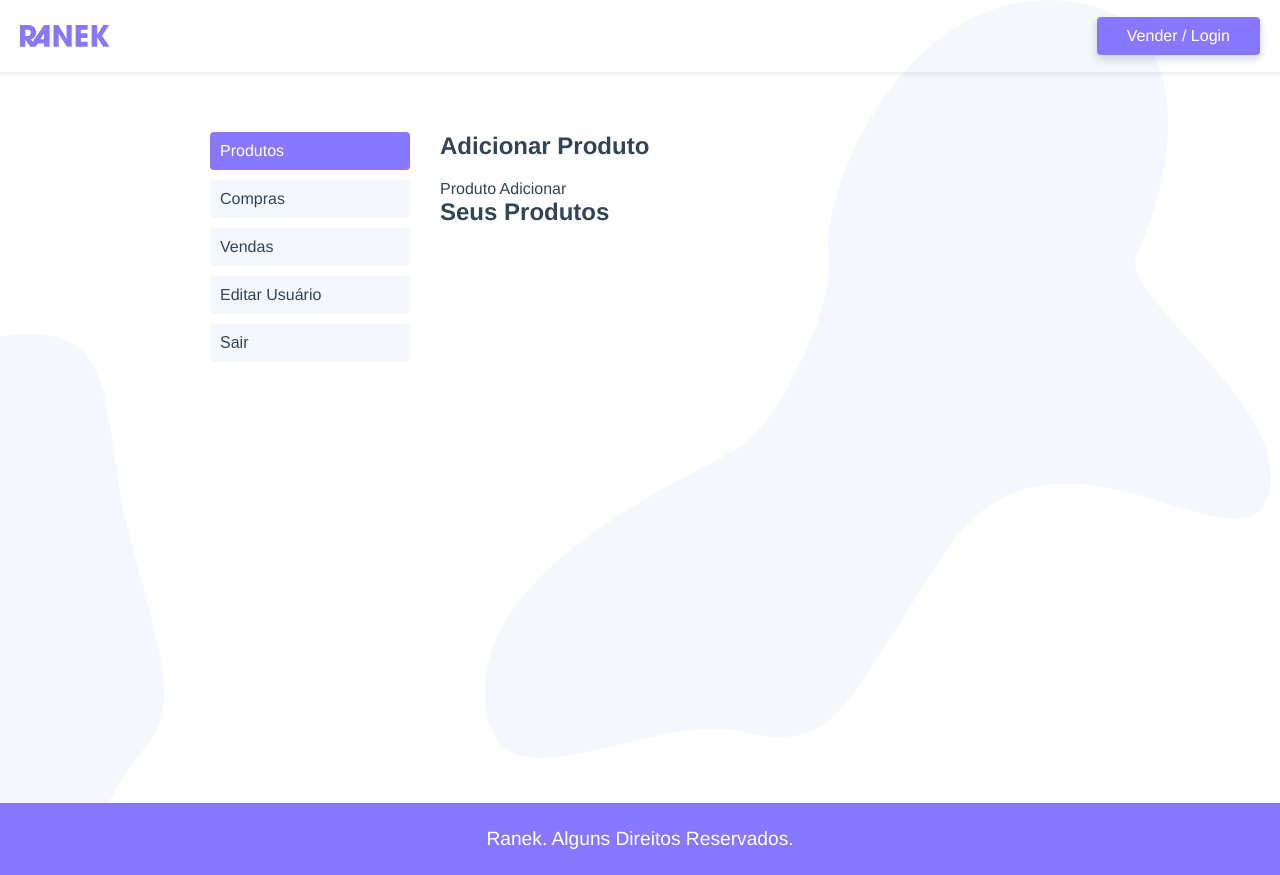
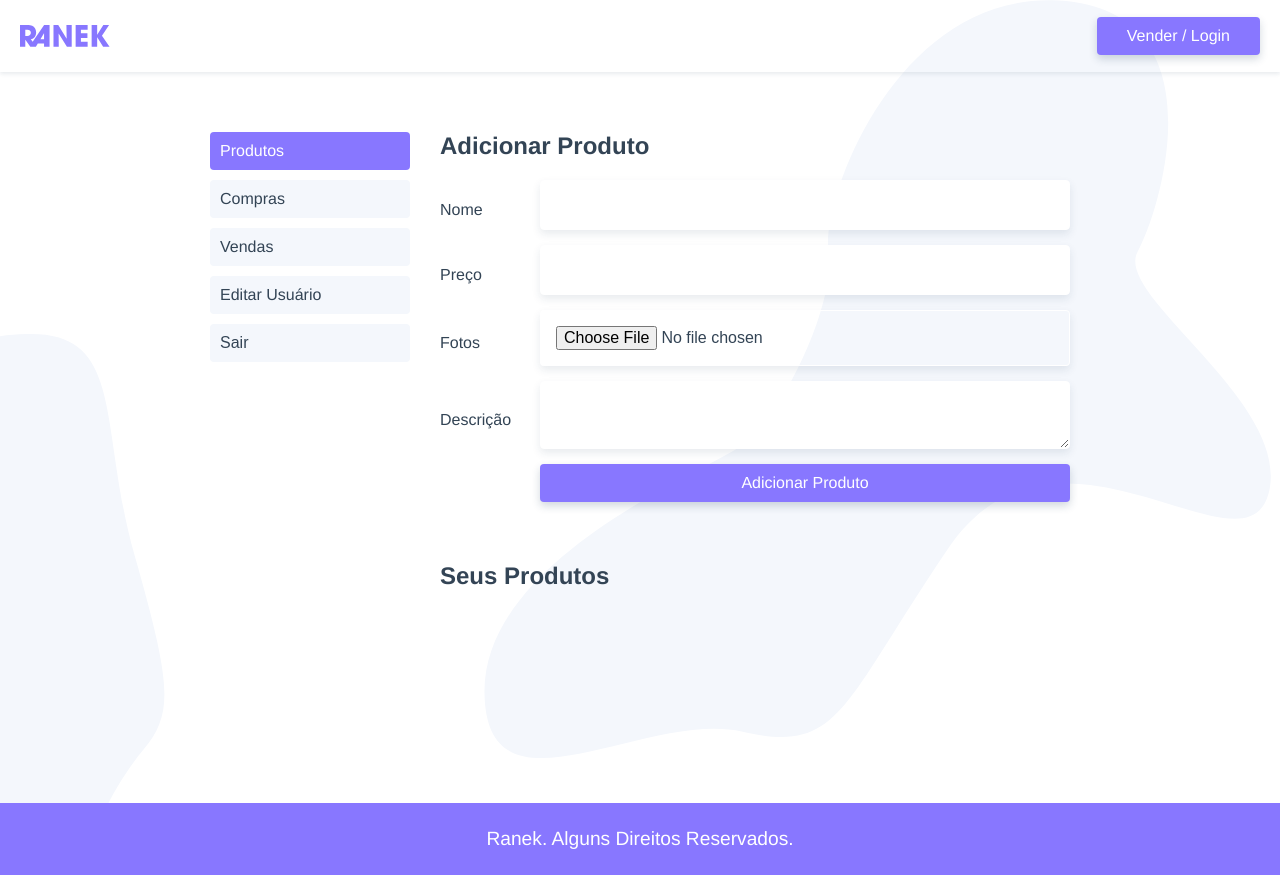
Before and after one commit to thicsilva/ranek, a Vue app: page /usuario/ in a window 1280 px wide. Built offline with nearby package versions, Linux system fonts and the light colour scheme.

Commit message:
Feito toda a manutenção dos produtos

```diff
--- a/src/components/ProdutoAdicionar.vue
+++ b/src/components/ProdutoAdicionar.vue
@@ -1,12 +1,78 @@
 <template>
-  <p>Produto Adicionar</p>
+  <form class="adicionar-produto">
+    <label for="nome">Nome</label>
+    <input
+      type="text"
+      name="nome"
+      id="nome"
+      v-model="produto.nome"
+    >
+    <label for="preco">Preço</label>
+    <input
+      type="text"
+      name="number"
+      id="preco"
+      v-model="produto.preco"
+    >
+    <label for="fotos">Fotos</label>
+    <input
+      type="file"
+      name="fotos"
+      id="fotos"
+      ref="fotos"
+    >
+    <label for="descricao">Descrição</label>
+    <textarea
+      name="descricao"
+      id="descricao"
+      v-model="produto.descricao"
+    ></textarea>
+    <button
+      type="submit"
+      class="btn"
+      @click.prevent="adicionarProduto"
+    >Adicionar Produto</button>
+  </form>
 </template>
 
 <script>
+import { api } from '@/services.js';
 export default {
-  name: "ProdutoAdicionar"
+  name: "ProdutoAdicionar",
+  data () {
+    return {
+      produto: {
+        nome: "",
+        preco: "",
+        descricao: "",
+        fotos: null,
+        usuario_id: "",
+      }
+    }
+  },
+  methods: {
+    formatarProduto () {
+      this.produto.usuario_id = this.$store.state.usuario.id;
+    },
+    adicionarProduto () {
+      this.formatarProduto();
+      api.post("/produto", this.produto).then(() => {
+        this.$store.dispatch("getUsuarioProdutos");
+      });
+    },
+
+  },
 }
 </script>
 
-<style>
+<style scoped>
+.adicionar-produto {
+  display: grid;
+  grid-template-columns: 100px 1fr;
+  align-items: center;
+  margin-bottom: 60px;
+}
+.btn {
+  grid-column: 2;
+}
 </style>
--- a/src/services.js
+++ b/src/services.js
@@ -10,6 +10,12 @@ export const api = {
     },
     post(endpoint, body){
         return axiosInstance.post(endpoint,body);
+    },
+    put(endpoint, body){
+        return axiosInstance.put(endpoint,body);
+    },
+    delete(endpoint){
+        return axiosInstance.delete(endpoint);
     }
 }
 
--- a/src/views/usuario/UsuarioEditar.vue
+++ b/src/views/usuario/UsuarioEditar.vue
@@ -1,10 +1,31 @@
 <template>
-  <p>Usuário Editar</p>
+  <section>
+    <UsuarioForm>
+      <button
+        class="btn"
+        @click.prevent="atualizarUsuario"
+      >Atualizar Usuário</button>
+    </UsuarioForm>
+
+  </section>
 </template>
 
 <script>
+import UsuarioForm from '@/components/UsuarioForm';
+import { api } from '@/services.js';
 export default {
-
+  name: "UsuarioEditar",
+  components: {
+    UsuarioForm
+  },
+  methods: {
+    atualizarUsuario () {
+      api.put(`/usuario/${this.$store.state.usuario.id}`, this.$store.state.usuario).then(() => {
+        this.$store.dispatch('getUsuario');
+        this.$router.push({ name: 'usuario' })
+      }).catch(error => { console.log(error)})
+    }
+  },
 }
 </script>
 
--- a/src/views/usuario/UsuarioProdutos.vue
+++ b/src/views/usuario/UsuarioProdutos.vue
@@ -14,6 +14,10 @@
       >
         <ProdutoItem :produto="produto">
           <p>{{produto.descricao}}</p>
+          <button
+            class="excluir"
+            @click="excluirProduto(produto.id)"
+          ></button>
         </ProdutoItem>
       </li>
 
@@ -22,6 +26,7 @@
 </template>
 
 <script>
+import { api } from '@/services.js';
 import ProdutoAdicionar from '@/components/ProdutoAdicionar.vue';
 import ProdutoItem from '@/components/ProdutoItem.vue';
 import { mapState, mapActions } from 'vuex';
@@ -35,7 +40,16 @@ export default {
     ...mapState(['login', 'usuario', 'usuario_produtos'])
   },
   methods: {
-    ...mapActions(['getUsuarioProdutos'])
+    ...mapActions(['getUsuarioProdutos']),
+    excluirProduto (id) {
+      const confirmar = window.confirm('Deseja remover este produto?');
+      if (confirmar) {
+        api.delete(`/produto/${id}`).then(() => {
+          this.getUsuarioProdutos();
+        })
+
+      }
+    }
   },
   watch: {
     login () {
@@ -54,4 +68,28 @@ export default {
 h2 {
   margin-bottom: 20px;
 }
+
+.list-enter-active,
+.list-leave-active {
+  transition: all 0.3s;
+}
+
+.list-enter,
+.list-leave-to {
+  opacity: 0;
+  transform: translate3d(20px, 0, 0);
+}
+
+.excluir {
+  position: absolute;
+  top: 0;
+  right: 0;
+  background: url("../../assets/remove.svg") no-repeat center center;
+  height: 24px;
+  width: 24px;
+  text-indent: -140px;
+  overflow: hidden;
+  cursor: pointer;
+  border: none;
+}
 </style>
```
Also changed, not shown: api/ranek.json (+33 -44 lines).
